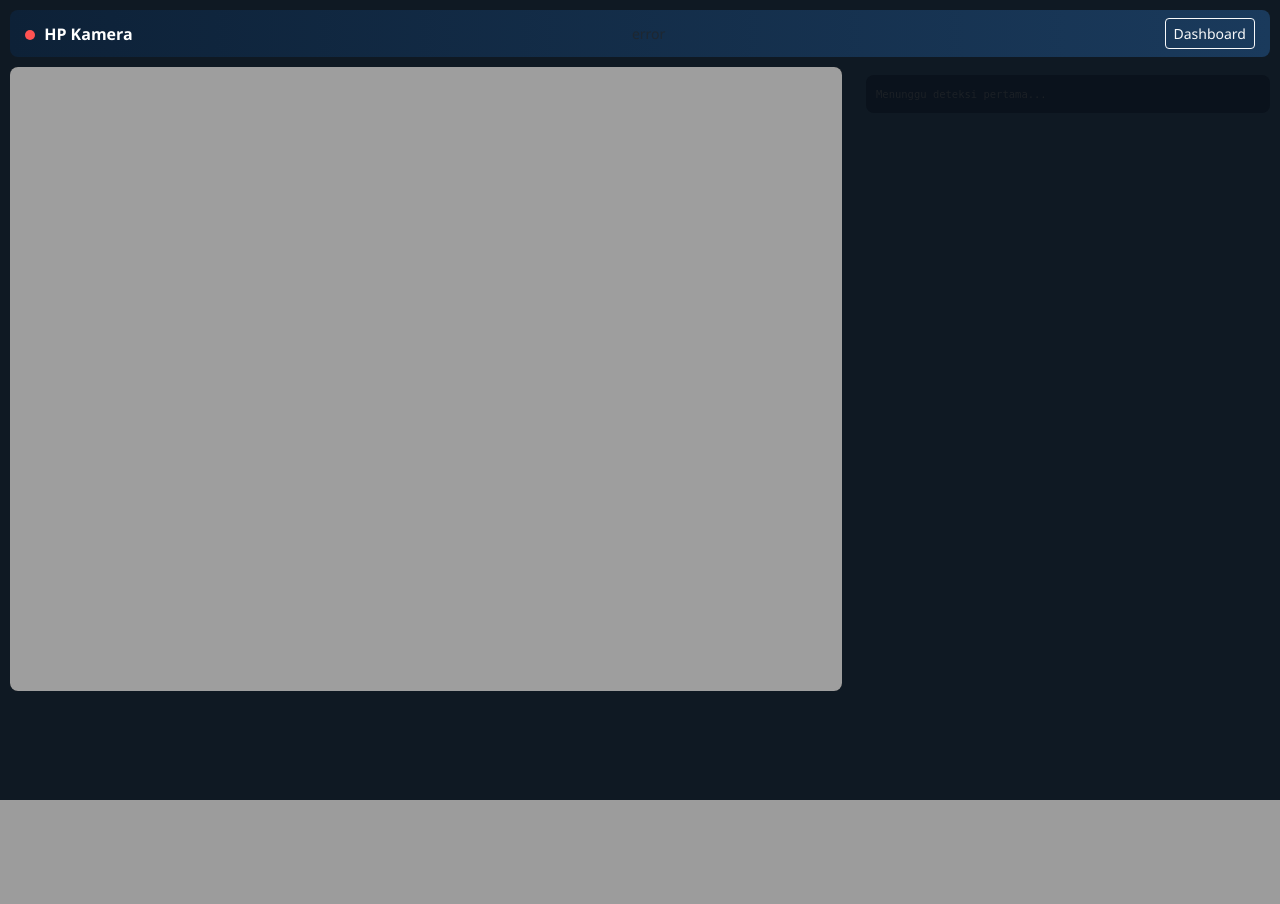
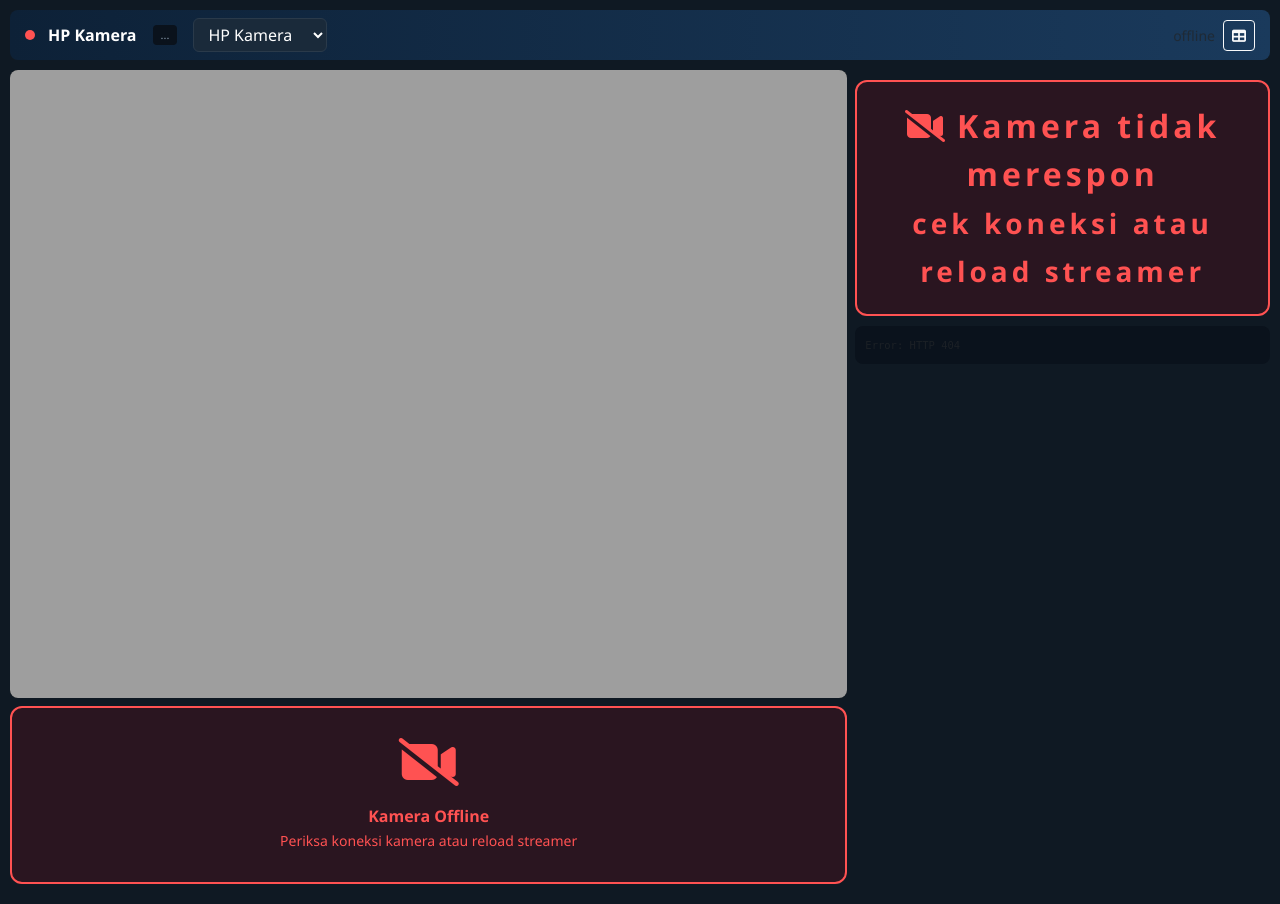
Before and after one commit to ujangkrisno/plat-reader, a PHP site: page /snapshot/detect_live.php in a window 1280 px wide. Before the commit the page ends 800 px from the top, so only its background shows below. Run offline with PHP 8.4, Linux system fonts and the light colour scheme; data comes from the database, SQL or seed files in the repository.

Commit message:
fix detect_live.php: offline status, cam switch, error handling

```diff
--- a/detect_live.php
+++ b/detect_live.php
@@ -1,9 +1,11 @@
 <?php
-// Live detection page for DroidCam - auto OCR every 2 seconds
 $cam_id = (int)($_GET['cam'] ?? 2);
 include 'config/database.php';
-$cam = mysqli_query($con, "SELECT * FROM cameras WHERE id=$cam_id");
-$cam = mysqli_fetch_assoc($cam);
+$cams = mysqli_query($con, "SELECT * FROM cameras WHERE aktif=1 ORDER BY id");
+$cam = mysqli_fetch_assoc(mysqli_query($con, "SELECT * FROM cameras WHERE id=$cam_id AND aktif=1"));
+if (!$cam) $cam = mysqli_fetch_assoc(mysqli_query($con, "SELECT * FROM cameras WHERE aktif=1 ORDER BY id LIMIT 1"));
+if (!$cam) { die('<h2>Tidak ada kamera aktif</h2>'); }
+$cam_id = $cam['id'];
 ?>
 <!DOCTYPE html>
 <html lang="id">
@@ -11,43 +13,60 @@ $cam = mysqli_fetch_assoc($cam);
 <meta charset="UTF-8"><meta name="viewport" content="width=device-width, initial-scale=1.0">
 <title>Live Detection - <?= $cam['nama'] ?></title>
 <link href="https://cdn.jsdelivr.net/npm/bootstrap@5.3.2/dist/css/bootstrap.min.css" rel="stylesheet">
+<link rel="stylesheet" href="https://cdnjs.cloudflare.com/ajax/libs/font-awesome/6.5.1/css/all.min.css">
 <style>
-body{background:#0f1923;color:#fff;font-family:'Segoe UI',sans-serif;margin:0;padding:10px}
+body{background:#0f1923;color:#fff;margin:0;padding:10px;font-family:'Segoe UI',sans-serif}
 .navbar{background:linear-gradient(90deg,#0d2137,#1a3a5c);border-radius:8px;padding:8px 15px;margin-bottom:10px}
-#liveImg{width:100%;border-radius:8px;background:#000;min-height:200px}
+#liveImg{width:100%;border-radius:8px;background:#000;min-height:200px;object-fit:contain}
 #resultBox{display:none}
-.plate-text{font-size:2.5rem;font-weight:bold;letter-spacing:4px;text-align:center;padding:20px;border-radius:12px;margin:10px 0;transition:all 0.3s}
+.plate-text{font-size:2rem;font-weight:bold;letter-spacing:4px;text-align:center;padding:20px;border-radius:12px;margin:10px 0;transition:all 0.3s}
 .found{background:#004d26;border:2px solid #00e676;color:#00e676}
 .none{background:#2a1520;border:2px solid #ff5252;color:#ff5252}
 .scanning{background:#1a2a3a;border:2px solid #ffab00;color:#ffab00}
+.offline-box{background:#2a1520;border:2px solid #ff5252;color:#ff5252;padding:30px;border-radius:12px;text-align:center;margin:10px 0}
+.offline-box i{font-size:3rem;margin-bottom:10px}
 .log-box{background:#0a121c;color:#8899aa;padding:10px;border-radius:8px;font-family:monospace;font-size:12px;max-height:200px;overflow:auto;margin-top:8px}
 .log-box .hit{color:#00e676}
-#statusDot{display:inline-block;width:10px;height:10px;border-radius:50%;margin-right:5px}
+#statusDot{display:inline-block;width:10px;height:10px;border-radius:50%;margin-right:5px;flex-shrink:0}
 .dot-green{background:#00e676}
 .dot-yellow{background:#ffab00}
 .dot-red{background:#ff5252}
+.cam-select{background:#1a2a3a;color:#fff;border:1px solid #2a3a4a;border-radius:6px;padding:4px 10px;margin-left:8px}
+.res-badge{background:#0a121c;color:#8899aa;padding:2px 8px;border-radius:4px;font-size:11px;margin-left:8px}
 </style>
 </head>
 <body>
 
-<nav class="navbar navbar-dark d-flex justify-content-between align-items-center">
-  <span class="fw-bold"><span id="statusDot" class="dot-yellow"></span> <?= $cam['nama'] ?></span>
-  <span id="fps" class="text-muted small">menunggu...</span>
-  <a href="index.php" class="btn btn-outline-light btn-sm">Dashboard</a>
+<nav class="navbar navbar-dark d-flex align-items-center gap-2">
+  <span id="statusDot" class="dot-yellow"></span>
+  <span class="fw-bold"><?= $cam['nama'] ?></span>
+  <span class="res-badge" id="resLabel">...</span>
+  <select class="cam-select" id="camSelect" onchange="switchCam(this.value)">
+    <?php mysqli_data_seek($cams, 0); while($c = mysqli_fetch_assoc($cams)): ?>
+    <option value="<?= $c['id'] ?>" <?= $c['id']==$cam_id?'selected':'' ?>><?= $c['nama'] ?></option>
+    <?php endwhile; ?>
+  </select>
+  <span class="text-muted small ms-auto" id="fps">...</span>
+  <a href="index.php" class="btn btn-outline-light btn-sm"><i class="fas fa-table"></i></a>
 </nav>
 
-<div class="row">
+<div class="row g-2">
   <div class="col-md-8">
-    <img id="liveImg" src="http://127.0.0.1:8093/snapshot/<?= $cam_id ?>?_=<?= time() ?>">
+    <img id="liveImg" src="about:blank">
+    <div id="offlineMsg" class="offline-box mt-2" style="display:none">
+      <i class="fas fa-video-slash"></i>
+      <div class="fw-bold mt-2">Kamera Offline</div>
+      <small>Periksa koneksi kamera atau reload streamer</small>
+    </div>
   </div>
   <div class="col-md-4">
-    <div id="resultBox">
+    <div id="resultBox" style="display:none">
       <div id="plateDisplay" class="plate-text scanning">
         <i class="fas fa-spinner fa-spin me-2"></i>Memindai...
       </div>
     </div>
     <div id="logBox" class="log-box">
-      <small class="text-muted">Menunggu deteksi pertama...</small>
+      <small class="text-muted">Menunggu deteksi...</small>
     </div>
   </div>
 </div>
@@ -59,49 +78,81 @@ var pd = document.getElementById('plateDisplay');
 var lb = document.getElementById('logBox');
 var sd = document.getElementById('statusDot');
 var fps = document.getElementById('fps');
+var resLabel = document.getElementById('resLabel');
+var offlineMsg = document.getElementById('offlineMsg');
 var lastPlate = '';
+
+function switchCam(id) {
+  camId = parseInt(id);
+  lastPlate = '';
+  pd.className = 'plate-text scanning';
+  pd.innerHTML = '<i class="fas fa-spinner fa-spin me-2"></i>Memindai...';
+  lb.innerHTML = '<small class="text-muted">Beralih ke kamera...</small>';
+  offlineMsg.style.display = 'none';
+  sd.className = 'dot-yellow';
+  update();
+}
 
 function update() {
   var ts = Date.now();
   live.src = 'http://127.0.0.1:8093/snapshot/' + camId + '?_=' + ts;
 
   fetch('http://127.0.0.1:8093/ocr_now/' + camId, {mode: 'cors'})
-    .then(function(r) { return r.json(); })
+    .then(function(r) {
+      if (!r.ok) throw new Error('HTTP ' + r.status);
+      return r.json();
+    })
     .then(function(d) {
       sd.className = 'dot-green';
       fps.textContent = new Date().toLocaleTimeString();
+      offlineMsg.style.display = 'none';
+      document.getElementById('resultBox').style.display = 'block';
 
       if (d.plate && d.plate !== lastPlate) {
         lastPlate = d.plate;
         pd.className = 'plate-text found';
         pd.innerHTML = '<i class="fas fa-check-circle me-2"></i>PLAT TERDETEKSI!<br>'
-          + '<span style="font-size:3.5rem">' + d.plate + '</span><br>'
-          + '<small>' + d.confidence + '%</small>';
+          + '<span style="font-size:3rem;letter-spacing:6px">' + d.plate + '</span><br>'
+          + '<small><i class="fas fa-star me-1"></i>' + d.confidence + '%</small>';
       } else if (!d.plate) {
         pd.className = 'plate-text none';
         pd.innerHTML = '<i class="fas fa-times-circle me-2"></i>Tidak ada plat<br>'
-          + '<small>Arahkan HP ke plat nomor</small>';
+          + '<small>Arahkan kamera ke plat nomor</small>';
       }
 
       if (d.ocr_log && d.ocr_log.length) {
-        lb.innerHTML = '';
-        d.ocr_log.forEach(function(l) {
+        var html = '';
+        d.ocr_log.slice(-12).forEach(function(l) {
           var isHit = l.indexOf('plate=') > -1 && !l.includes('plate=None');
           var cls = isHit ? 'hit' : '';
-          if (isHit) lb.innerHTML = '<div class="hit"><i class="fas fa-check me-1"></i>' + esc(l) + '</div>' + lb.innerHTML;
-          else lb.innerHTML += '<div class="' + cls + '">' + esc(l) + '</div>';
+          html = '<div class="' + cls + '">' + esc(l) + '</div>' + html;
         });
+        lb.innerHTML = html || '<small class="text-muted">Tidak ada teks terdeteksi</small>';
       }
     })
     .catch(function(e) {
       sd.className = 'dot-red';
-      fps.textContent = 'error';
+      fps.textContent = 'offline';
+      offlineMsg.style.display = 'block';
+      document.getElementById('resultBox').style.display = 'block';
+      pd.className = 'plate-text none';
+      pd.innerHTML = '<i class="fas fa-video-slash me-2"></i>Kamera tidak merespon<br>'
+        + '<small>cek koneksi atau reload streamer</small>';
+      lb.innerHTML = '<small class="text-muted">Error: ' + esc(e.message) + '</small>';
     });
 }
 
-var esc = function(s) { var d=document.createElement('div'); d.appendChild(document.createTextNode(s)); return d.innerHTML; };
+live.onerror = function() {
+  sd.className = 'dot-red';
+  offlineMsg.style.display = 'block';
+};
 
-// Update every 2 seconds
+var esc = function(s) {
+  var d = document.createElement('div');
+  d.appendChild(document.createTextNode(s));
+  return d.innerHTML;
+};
+
 update();
 setInterval(update, 2000);
 </script>
```
Also changed, not shown: 1 other file.
